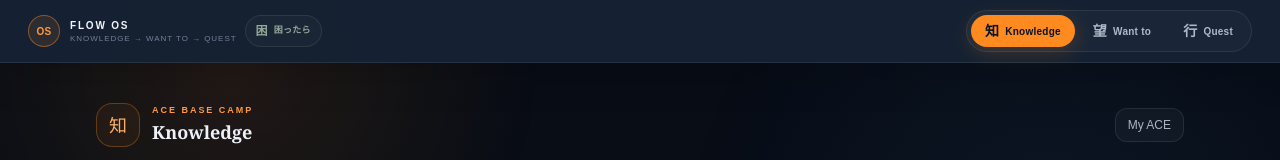
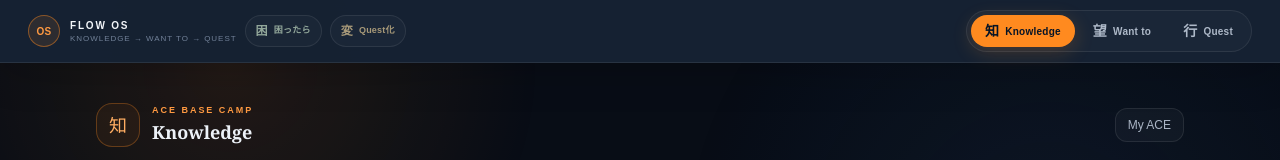
Before and after one commit to takraw369/ace-quest-board, a Next.js app: page /knowledge in a window 1280 px wide. Shown: the top 160 px of the page. Built offline with nearby package versions, Linux system fonts and the light colour scheme; no server answers.

Commit message:
feat: expose quest compiler in layer navigation

```diff
--- a/src/components/navigation/LayerSwitcher.tsx
+++ b/src/components/navigation/LayerSwitcher.tsx
@@ -16,6 +16,7 @@ export default function LayerSwitcher() {
   if (PWA_ROUTES.some((route) => pathname === route || pathname.startsWith(`${route}/`))) return null;
 
   const dictionaryActive = isActive(pathname, APP_ROUTES.dictionary);
+  const compilerActive = isActive(pathname, APP_ROUTES.compiler);
 
   return (
     <header className="sticky top-0 z-[100] border-b border-white/[0.08] bg-[#071426]/94 shadow-[0_10px_40px_rgba(0,0,0,.18)] backdrop-blur-xl">
@@ -33,6 +34,14 @@ export default function LayerSwitcher() {
             <span className="font-serif text-xs">困</span>
             <span className="hidden md:inline">困ったら</span>
           </Link>
+          <Link
+            href={APP_ROUTES.compiler}
+            aria-current={compilerActive ? 'page' : undefined}
+            className={`flex h-8 items-center gap-1.5 rounded-full border px-2.5 text-[9px] font-semibold tracking-wide transition ${compilerActive ? 'border-[#d7c08d]/45 bg-[#d7c08d]/12 text-[#ead8ad]' : 'border-white/[0.08] bg-white/[0.025] text-[#a89a79] hover:border-[#d7c08d]/30 hover:text-[#ead8ad]'}`}
+          >
+            <span className="font-serif text-xs">変</span>
+            <span className="hidden lg:inline">Quest化</span>
+          </Link>
         </div>
         <nav aria-label="知・望・行" className="flex items-center gap-1 rounded-full border border-white/[0.08] bg-white/[0.025] p-1">
           {LAYERS.map((layer) => {
```
